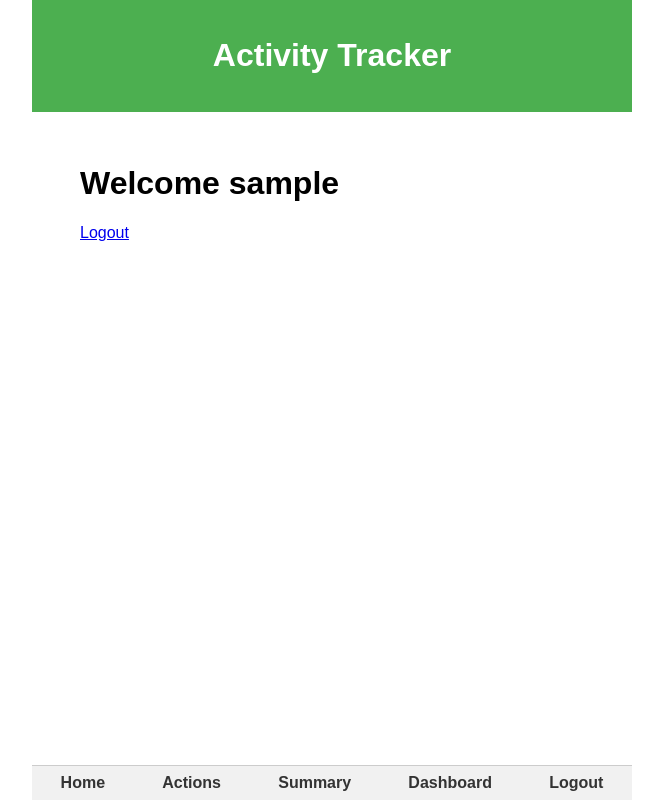
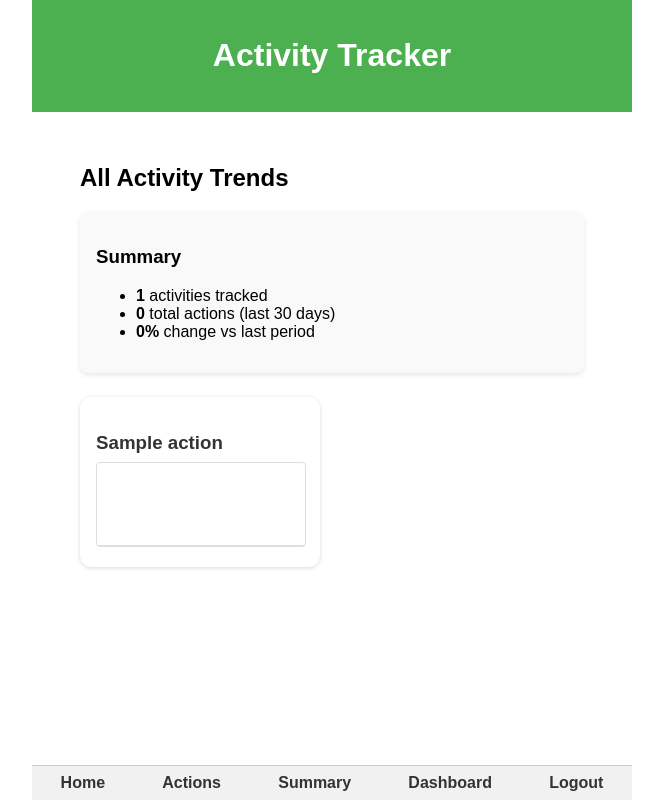
Before and after one commit to hallowslab/ActivTracker, a Flask app: page / in a window 1280 px wide. Shown: the whole page, without its empty margins (308-971 px from the left). Run offline with Flask 3, Linux system fonts and the light colour scheme; the visitor is signed in with stand-in values (Sample User, id 1); tables that the repository leaves empty hold one stand-in row (values such as "Sample post"); data that the repository does not hold is empty.

Commit message:
removes index, replaced with dashboard overview

```diff
--- a/src/app.py
+++ b/src/app.py
@@ -2,18 +2,19 @@ import os
 from pathlib import Path
 from flask import Flask, render_template
 from dotenv import load_dotenv
+import numpy as np
 
-from auth_helpers import current_user
+from auth_helpers import current_user, login_required
+from model_helpers import get_activity_timeseries
 from routes.auth import auth_bp
 from routes.actions import action_bp
 from routes.api import api_bp
 from routes.dashboard import dashboard_bp
-from models import User
+from models import Action
 from database import db_session
 from cli import create_test_data
 
-app = Flask(__name__)
-app.secret_key = None
+app = Flask(__name__, static_folder="static", template_folder="templates")
 
 # Blueprints
 app.register_blueprint(auth_bp)
@@ -25,8 +26,57 @@ app.register_blueprint(dashboard_bp)
 app.cli.add_command(create_test_data)
 
 @app.route("/")
+@login_required
 def index():
-    return render_template("index.j2", user=current_user())
+    user = current_user()
+    assert user is not None
+
+    actions = db_session.query(Action).filter_by(user_id=user.id).all()
+    activity_data = []
+    total_actions = 0
+
+    for action in actions:
+        timeseries = get_activity_timeseries(user.id, action.id, days=30)
+        labels = [entry["date"] for entry in timeseries]
+        values = [entry["delta"] for entry in timeseries]
+        total_actions += sum(values)
+
+        x = np.arange(len(values))
+        y = np.array(values)
+        if len(values) > 1:
+            slope, intercept = np.polyfit(x, y, 1)
+            trend_line = (intercept + slope * x).tolist()
+        else:
+            trend_line = values
+
+        activity_data.append(
+            {
+                "name": action.name,
+                "values": values,
+                "trend_line": trend_line,
+                "labels": labels,
+            }
+        )
+
+    # Simple example of change metric: compare first and last week
+    if len(activity_data) > 0:
+        first_total = sum(sum(a["values"][:7]) for a in activity_data)
+        last_total = sum(sum(a["values"][-7:]) for a in activity_data)
+        trend_change = (
+            round(((last_total - first_total) / first_total * 100), 1)
+            if first_total
+            else 0
+        )
+    else:
+        trend_change = 0
+
+    return render_template(
+        "dashboard.j2",
+        activity_data=activity_data,
+        total_actions=total_actions,
+        period="last 30 days",
+        trend_change=trend_change,
+    )
 
 
 @app.teardown_appcontext
@@ -47,13 +97,14 @@ def init():
     load_dotenv()
     FLASK_ENV: str = os.getenv("FLASK_ENV", "development")
     _DEBUG: bool = True if FLASK_ENV == "development" else False
+    print(F"FLASK_ENV: {FLASK_ENV}, DEBUG: {_DEBUG}")
+    app.secret_key = "!DEBUG!"
     if FLASK_ENV == "production":
         try:
-            load_secret()
+            app.secret_key = load_secret()
         except:
-            raise
-    else:
-        app.secret_key = "!DEBUG!"
+            raise RuntimeError("Secret key file missing in production")
+    print(f"SECRET: {app.secret_key}")
     app.run(host="0.0.0.0", port=5000, debug=_DEBUG)
 
 
--- a/src/templates/dashboard.j2
+++ b/src/templates/dashboard.j2
@@ -56,6 +56,14 @@ canvas {
   border: 1px solid #ddd;
   border-radius: 0.25rem;
 }
+
+@media (min-width: 700px) {
+  .activity-list {
+    display: grid;
+    grid-template-columns: 1fr 1fr;
+    gap: 1.5rem;
+  }
+}
 </style>
 {% endblock %}
 
--- a/src/templates/index.j2
+++ /dev/null
@@ -1,13 +0,0 @@
-{% extends "base.html" %}
-
-{% block title %}Activity Tracker{% endblock %}
-
-{% block content %}
-<h1>Welcome {% if user %}{{ user.username }}{% else %}Guest{% endif %}</h1>
-{% if user %}
-    <a href="{{ url_for('auth.logout') }}">Logout</a>
-{% else %}
-    <a href="{{ url_for('auth.login') }}">Login</a> |
-    <a href="{{ url_for('auth.register') }}">Register</a>
-{% endif %}
-{% endblock %}
```
